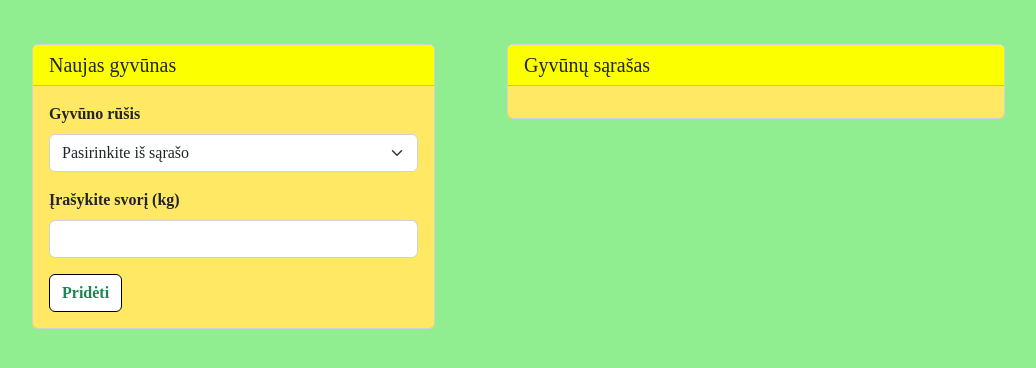
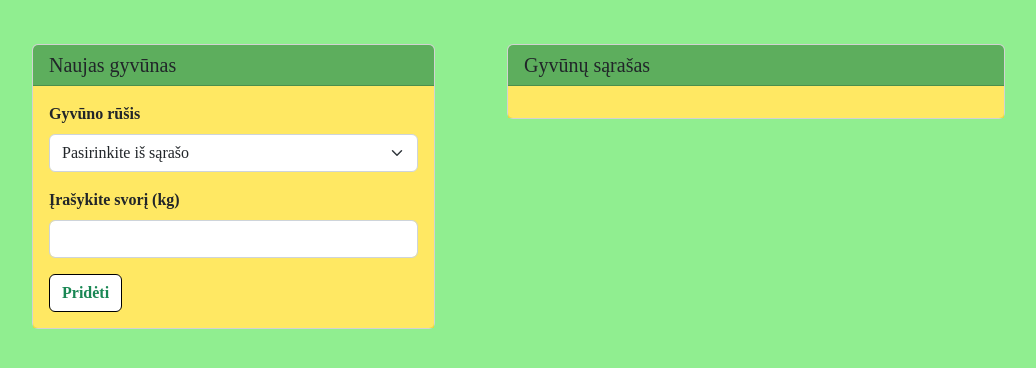
Before and after one commit to Torden11/ganykla_crud, a React (Create React App) app: page / in a window 1280 px wide. Shown: the top 368 px of the page, without its empty margins (74-1110 px from the left). Built offline with nearby package versions, Linux system fonts and the light colour scheme; the HTML template or start-up script is replaced by a standard one.

Commit message:
Modified color

```diff
--- a/src/App.scss
+++ b/src/App.scss
@@ -12,7 +12,7 @@ html {
 }
 
 .card-header {
-  background-color: rgb(251, 255, 0);
+  background-color: rgba(0, 128, 0, 0.637);
 }
 
 .card-body {
@@ -72,10 +72,10 @@ html {
   background-color: #0000005f;
 
   &-header {
-    background-color: rgb(251, 255, 0);
+    background-color: rgba(0, 128, 0, 0.637);
   }
   &-footer {
-    background-color: rgb(251, 255, 0);
+    background-color: rgba(0, 128, 0, 0.637);
   }
 }
 
```
